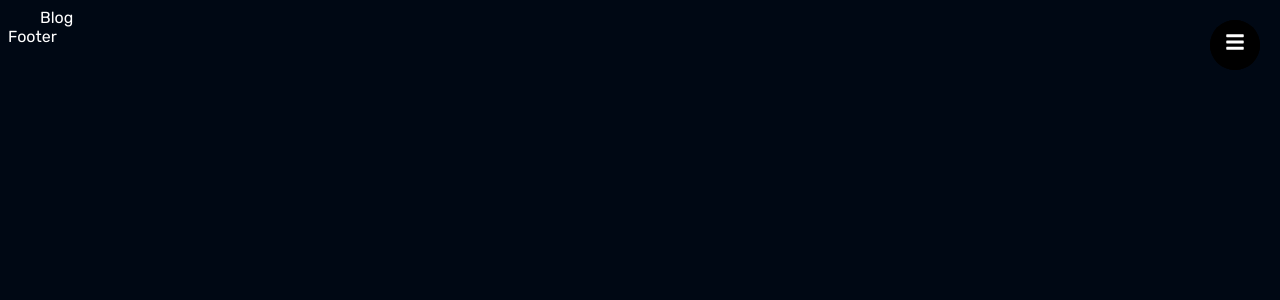
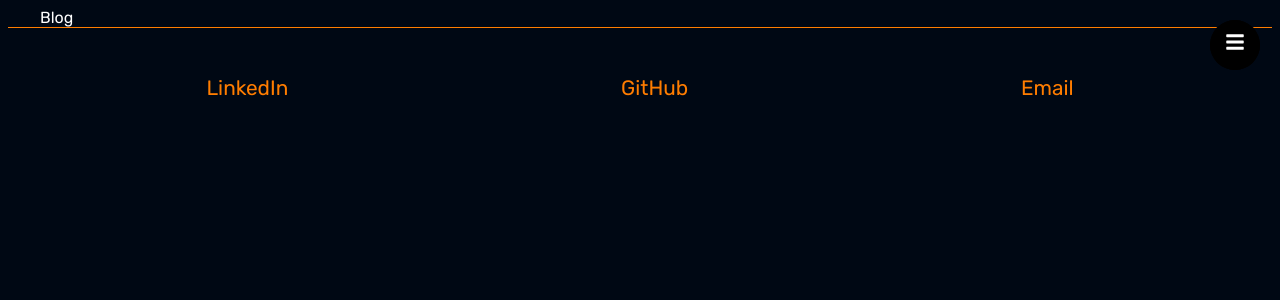
Before and after one commit to Zaniuk/react-portfolio, a React (Vite) app: page /blog in a window 1280 px wide. Shown: the top 300 px of the page. Built offline with nearby package versions, Linux system fonts and the light colour scheme.

Commit message:
Added some footer styles

```diff
--- a/src/components/Footer/Footer.jsx
+++ b/src/components/Footer/Footer.jsx
@@ -1,7 +1,13 @@
 import React from 'react'
-
+import './Footer.scss'
 export default function Footer() {
   return (
-    <footer>Footer</footer>
+    <footer>
+      <div className="footer-container">
+        <a href="#">LinkedIn</a>
+        <a href="#">GitHub</a>
+        <a href="#">Email</a>
+      </div>
+    </footer>
   )
 }
--- /dev/null
+++ b/src/components/Footer/Footer.scss
@@ -0,0 +1,24 @@
+@import '../../variables';
+footer{
+    height: 120px;
+    background-color: $background;
+    border-top: 1px solid $amber;
+    .footer-container{
+        display: flex;
+        flex-wrap: wrap;
+        height: 100%;
+        justify-content: space-around;
+        align-items: center;
+        max-width: 1200px;
+        margin: 0 auto;
+        a{
+            color: $amber;
+            text-decoration: none;
+            font-size: 1.3rem;
+            transition: 300ms ease-in-out;
+            &:hover{
+                color: $maize-crayola;
+            }
+        }
+    }
+}
```
